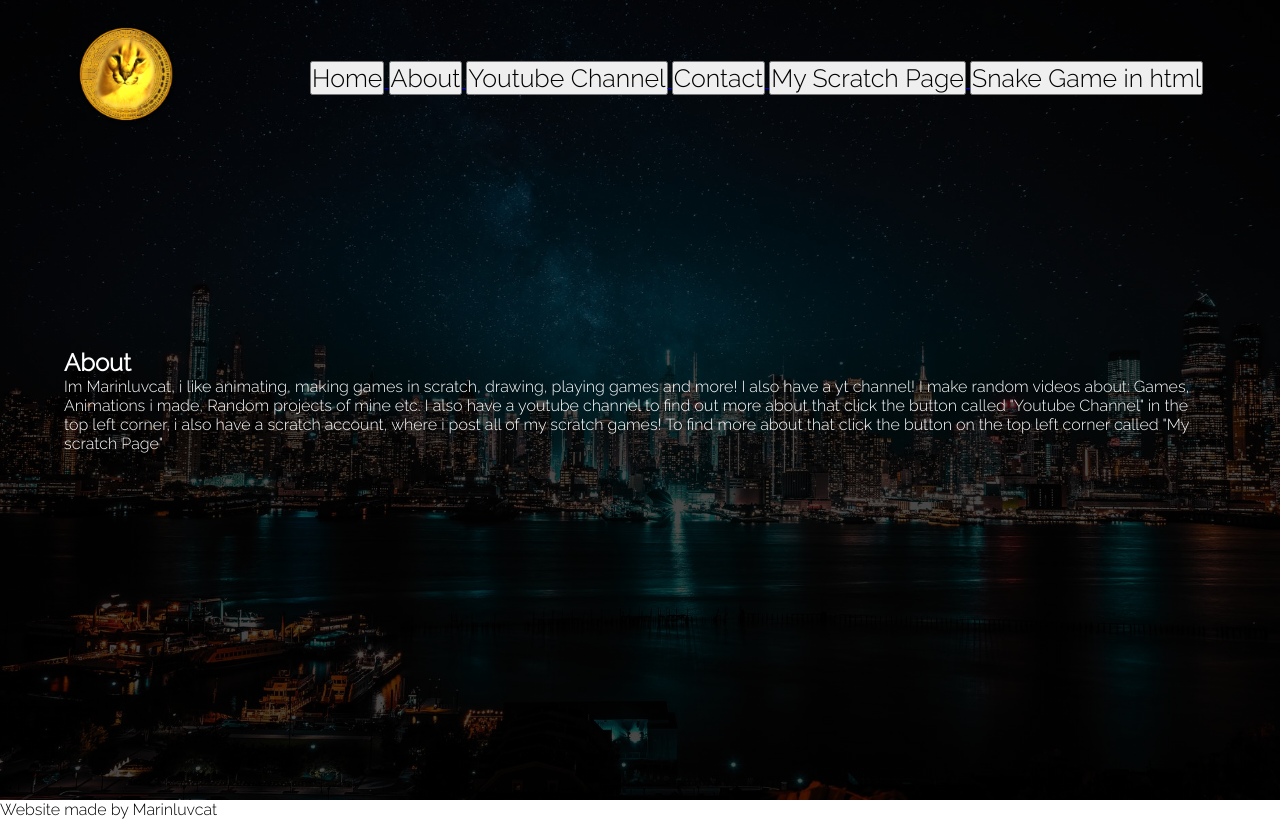
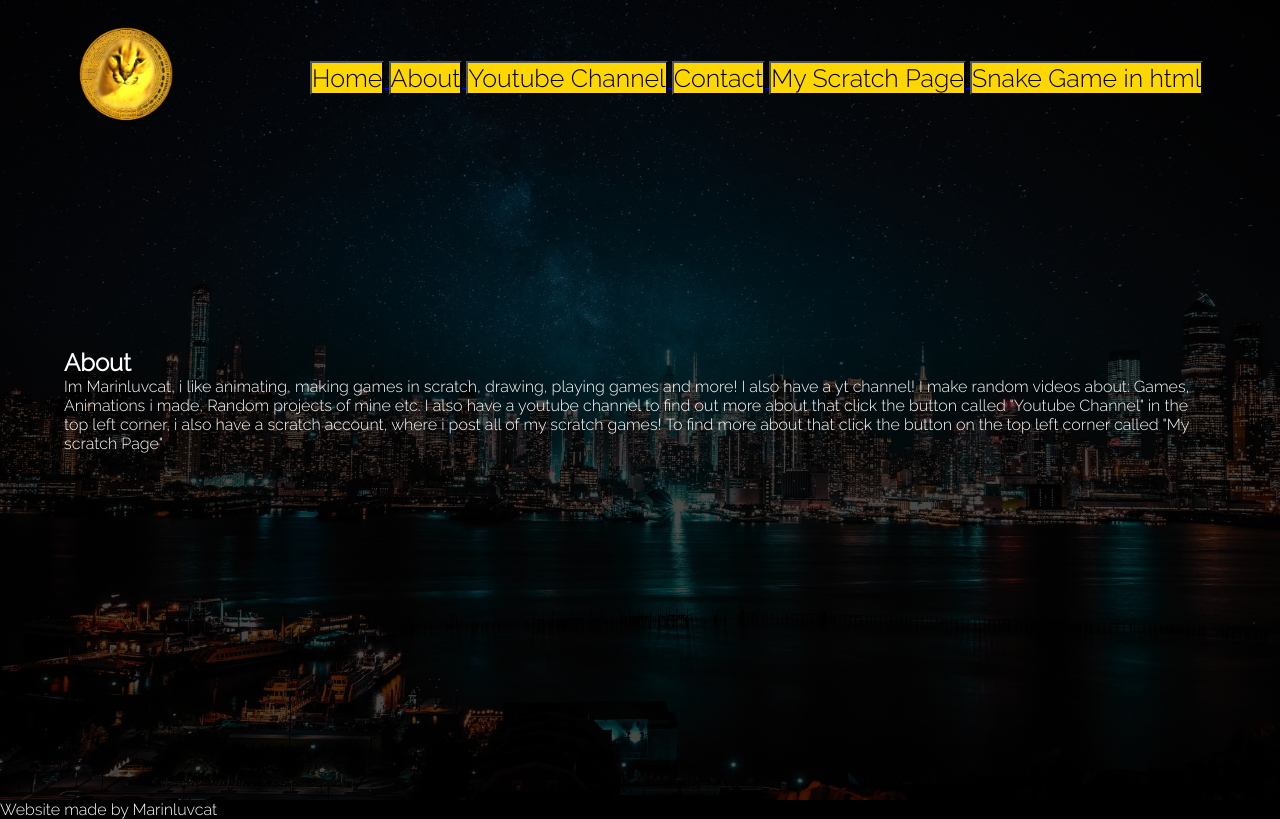
Before and after one commit to Cat3457/Cat3457.github.io, a plain HTML site: page About.html in a window 1280 px wide. Drawn offline with Linux system fonts and the light colour scheme.

Commit message:
changed the style and colors

```diff
--- a/About.html
+++ b/About.html
@@ -15,21 +15,21 @@
             <div class="nav-links">
                 <ul>
                     <a href="index.html">
-                        <button style="font-size:25px;">Home</button>
+                        <button style="font-size:25px; background-color: #FFD700;">Home</button>
                 <a href="About.html">
-                    <button style="font-size:25px;">About</button>
+                    <button style="font-size:25px; background-color: #FFD700;">About</button>
                     </a>
                 <a href="https://www.youtube.com/channel/UCNqKT0-3toPKg5ckxbNYrFQ">
-                    <button style="font-size:25px;">Youtube Channel</button>
+                    <button style="font-size:25px; background-color: #FFD700;">Youtube Channel</button>
                         </a>
-               <a href="Contact.html">
-                            <button style="font-size:25px;">Contact</button>
+                <a href="Contact.html">
+                            <button style="font-size:25px; background-color: #FFD700;">Contact</button>
                                 </a>
-                 <a href="https://scratch.mit.edu/users/Username_Username21/">
-                         <button style="font-size:25px;">My Scratch Page</button>
+                <a href="https://scratch.mit.edu/users/Username_Username21/">
+                             <button style="font-size:25px; background-color: #FFD700;">My Scratch Page</button>
                                 </a>
-                                <a href="Snake.html">
-                                    <button style="font-size:25px;">Snake Game in html</html></button>
+                <a href="Snake.html">
+                                    <button style="font-size:25px; background-color: #FFD700;">Snake Game in html</html></button>
                                        </a>
                 </ul>
             </div>
@@ -51,6 +51,6 @@ of my scratch games! To find more about that click the button on the top left co
 
 </div>
 </section>
-<p>Website made by Marinluvcat</p>
+<p style="background-color: #000000; color: #fff;">Website made by Marinluvcat</p>
 </body>
 </html>
```
Also changed, not shown: Contact.html (+7 -7 lines), Snake.html (+7 -7 lines), index.html (+7 -7 lines).
